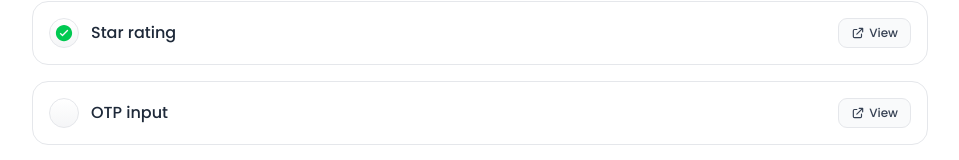
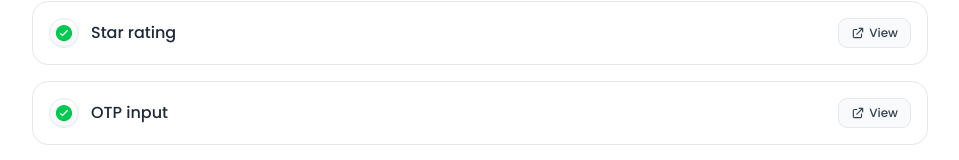
Before and after one commit to sandip-dev07/FE-Machine-Coding-Questions, a React (Vite) app: page / in a window 1280 px wide. Shown: the part 689-849 px from the top of the page, without its empty margins (160-1119 px from the left). Built offline with nearby package versions, Linux system fonts and the light colour scheme.

Commit message:
otp-input

```diff
--- a/src/constants/questions.js
+++ b/src/constants/questions.js
@@ -23,10 +23,10 @@ export const questions = [
   },
   {
     id: "4",
-    status: false,
+    status: true,
     question: "OTP input",
     view: "/otp-input",
-    source: "",
+    source: "https://github.com/sandip-dev07/FE-Machine-Coding-Questions/tree/main/src/pages/otp-input",
   },
 
   {
```
